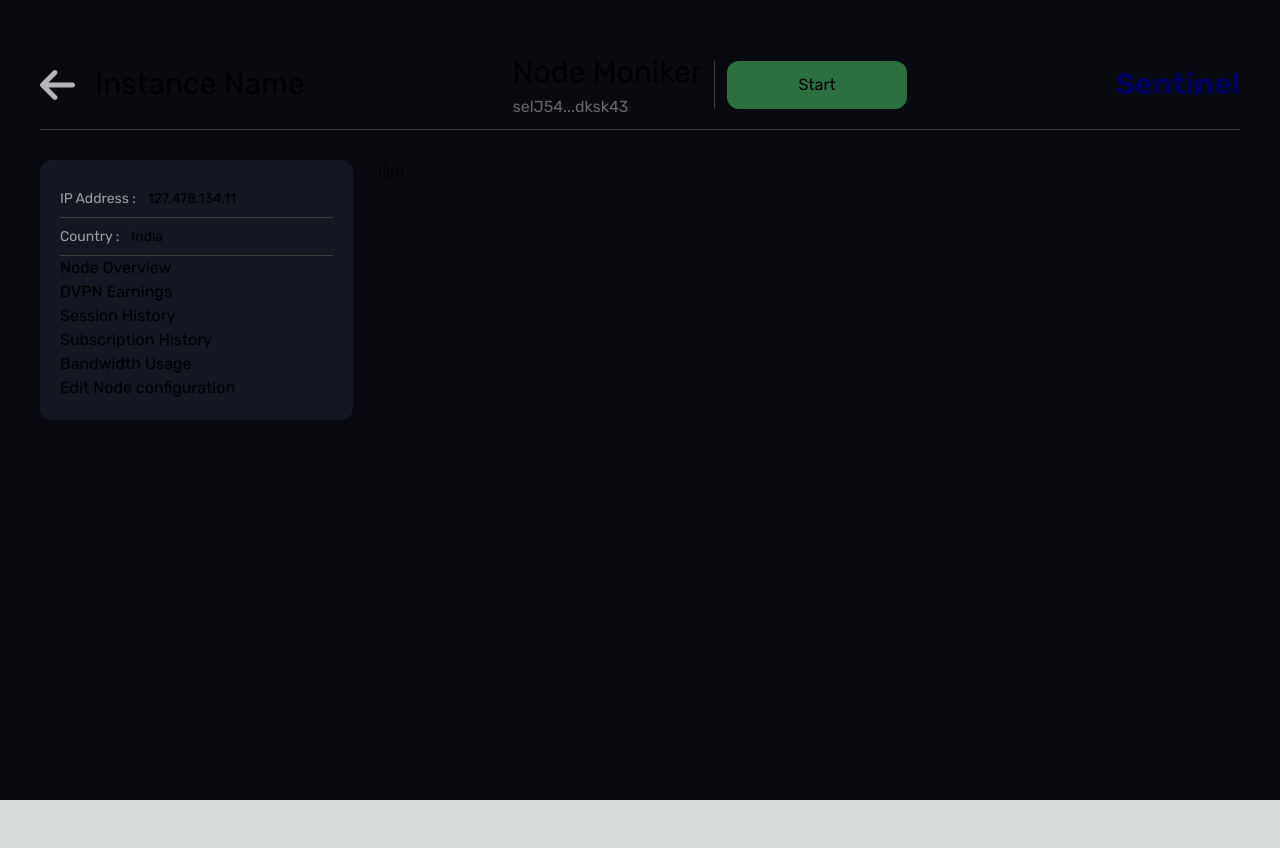
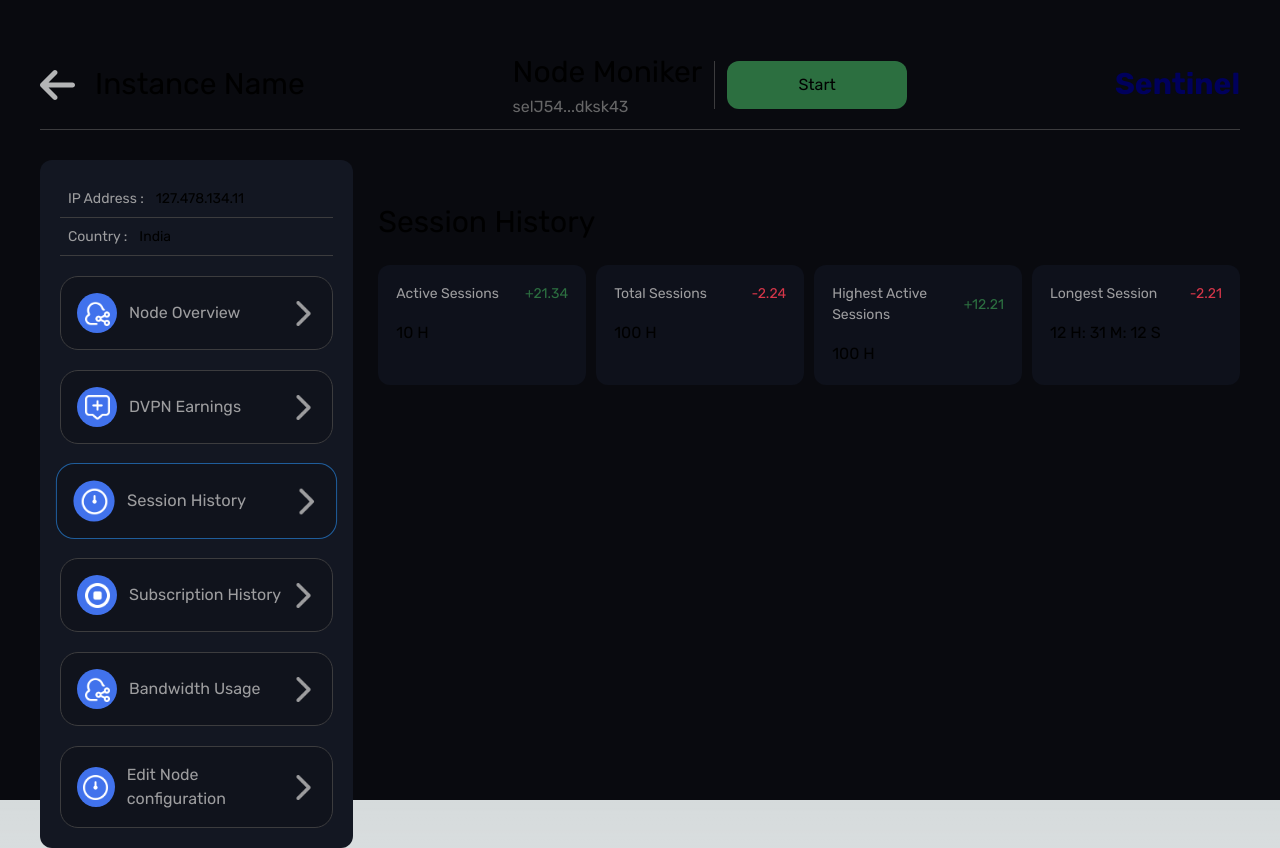
Before and after one commit to DebasisSaikia/sentinel-assignment, a Next.js app: page /dashboard in a window 1280 px wide. Before the commit the page ends 800 px from the top, so only its background shows below. Built offline with nearby package versions, Linux system fonts and the light colour scheme.

Commit message:
top  bar completed

```diff
--- /dev/null
+++ b/src/components/dashboards/chart-container/index.tsx
@@ -0,0 +1,13 @@
+import React from 'react'
+import { MainContainer } from './styles'
+import TopCards from '../top-cards'
+
+const ChartContainer = () => {
+  return (
+    <MainContainer>
+      <TopCards/>
+    </MainContainer>
+  )
+}
+
+export default ChartContainer
--- /dev/null
+++ b/src/components/dashboards/chart-container/styles.ts
@@ -0,0 +1,7 @@
+import { styled } from "styled-components";
+
+const MainContainer = styled.div`
+padding-top: 40px;
+`
+
+export { MainContainer }
--- a/src/components/dashboards/index.tsx
+++ b/src/components/dashboards/index.tsx
@@ -1,12 +1,13 @@
 import React from 'react'
 import { DashBoardViewContainer } from './styles'
 import Sidebar from './sidebar'
+import ChartContainer from './chart-container'
 
 const DashboardView = () => {
   return (
     <DashBoardViewContainer>
       <Sidebar/>
-      <h2>ijim</h2>
+     <ChartContainer/>
     </DashBoardViewContainer>
   )
 }
--- a/src/components/dashboards/sidebar/index.tsx
+++ b/src/components/dashboards/sidebar/index.tsx
@@ -1,6 +1,7 @@
 import React from "react";
-import { SidebarContainer } from "./styles";
+import { CardContainer, SidebarContainer, TextWithIcon } from "./styles";
 import { sideBarData } from "@/data/sidebarData";
+import Image from "next/image";
 
 const SidebarHeading = ({
   title,
@@ -19,7 +20,41 @@ const SidebarHeading = ({
   );
 };
 
-const Sidebar = () => {
+const ContentCard = () => {
+  return (
+    <>
+      {sideBarData?.map((item, index) => {
+        return (
+          <CardContainer
+            key={index}
+            className={item.active ? "active-border" : ""}
+          >
+            <TextWithIcon>
+              <div className="image-container">
+                <Image
+                  src={item.image}
+                  alt={item.title}
+                  height={25}
+                  width={25}
+                />
+              </div>
+              <h3>{item.title}</h3>
+            </TextWithIcon>
+            <Image
+              src="/images/arrow-point-to-right.png"
+              className="arrow-img"
+              alt="arrow"
+              height={25}
+              width={25}
+            />
+          </CardContainer>
+        );
+      })}
+    </>
+  );
+};
+
+const Sidebar: React.FC = () => {
   return (
     <SidebarContainer>
       <SidebarHeading
@@ -28,13 +63,7 @@ const Sidebar = () => {
         value="127.478.134.11"
       />
       <SidebarHeading className="country" title="Country " value="India" />
-      {sideBarData?.map((item, index) => {
-        return (
-          <div key={index}>
-            <h1>{item?.title}</h1>
-          </div>
-        );
-      })}
+      <ContentCard />
     </SidebarContainer>
   );
 };
--- a/src/components/dashboards/sidebar/styles.ts
+++ b/src/components/dashboards/sidebar/styles.ts
@@ -10,6 +10,7 @@ const SidebarContainer = styled.div`
         font-size: 14px;
         padding-top:8px;
         padding-bottom: 8px;
+        padding-left: 8px;
         span{
             color: #9D9D9F;
         }
@@ -18,6 +19,49 @@ const SidebarContainer = styled.div`
         border-bottom: 1px solid rgb(60,60,62);
         border-top: 1px solid rgb(60,60,62);
     }
+    .active-border{
+        border: 1px solid #1f5d9b;
+        transform: scale(1.03);
+    }
 `;
 
-export { SidebarContainer };
+const CardContainer = styled.div`
+display: flex;
+align-items: center;
+background-color: #10131c;
+padding: 16px;
+border-radius: 18px;
+border: 1px solid rgb(60,60,62);
+margin-top: 20px;
+justify-content: space-between;
+cursor: pointer;
+.image-container{
+    background-color: #4172ec;
+    height: 40px;
+    width: 40px;
+    border-radius: 50%;
+    display: flex;
+    justify-content: center;
+    align-items: center;
+}
+h3{
+    color: #9D9D9F;
+}
+&:hover{
+    transition: all 0.4s ease-in-out;
+    transform: scale(1.03);
+    .arrow-img{
+        rotate: 10deg;
+        transition: all 0.5s ease-in-out;
+
+    }
+}
+`
+
+const TextWithIcon = styled.div`
+display: flex;
+align-items: center;
+gap: 12px;
+`
+
+export { SidebarContainer, CardContainer, TextWithIcon };
--- /dev/null
+++ b/src/components/dashboards/top-cards/index.tsx
@@ -0,0 +1,38 @@
+import React from "react";
+import { CardWrapper, TopCardContainer } from "./styles";
+import { topBarData } from "@/data/topbarData";
+
+const Cards = () => {
+  return (
+    <div className="top-card">
+      {topBarData?.map((item, index) => {
+        return (
+          <CardWrapper key={index}>
+            <div className="text-value-container">
+              <h3>{item.name}</h3>
+              <p
+                className={
+                  String(item.value)?.includes("+") ? "positive" : "negative"
+                }
+              >
+                {item.value}
+              </p>
+            </div>
+            <p>{item.time}</p>
+          </CardWrapper>
+        );
+      })}
+    </div>
+  );
+};
+
+const TopCards = () => {
+  return (
+    <TopCardContainer>
+      <h1>Session History</h1>
+      <Cards />
+    </TopCardContainer>
+  );
+};
+
+export default TopCards;
--- /dev/null
+++ b/src/components/dashboards/top-cards/styles.ts
@@ -0,0 +1,42 @@
+import { styled } from "styled-components";
+
+const TopCardContainer = styled.div`
+h1{
+    text-transform: capitalize;
+    font-size: 30px;
+}
+.top-card{
+    display: grid;
+    grid-template-columns: repeat(4, 1fr);
+    gap: 10px;
+    margin-top: 20px;
+}
+`
+const CardWrapper = styled.div`
+padding: 18px;
+background-color: #0e111b;
+border-radius: 12px;
+min-height: 120px;
+display: flex;
+flex-direction: column;
+gap: 17px;
+.text-value-container{
+    display: flex;
+    align-items: center;
+    justify-content: space-between;
+    h3{
+        color: #9D9D9F;
+    }
+    h3,p{
+        font-size: 14px;
+    }
+    .positive{
+        color: #2c6f40;
+    }
+    .negative{
+        color: #d63649;
+    }
+}
+`
+
+export { TopCardContainer, CardWrapper}
--- a/src/data/sidebarData.ts
+++ b/src/data/sidebarData.ts
@@ -2,32 +2,38 @@ const sideBarData = [
     {
         title: 'Node Overview',
         path: '/',
-        image: '/images/cloud-share.png'
+        image: '/images/cloud-share.png',
+        active: false
     },
     {
         title: 'DVPN Earnings',
         path: '/',
-        image: '/images/comment-alt-medical.png'
+        image: '/images/comment-alt-medical.png',
+        active: false
     },
     {
         title: 'Session History',
         path: '/dashboard',
-        image: '/images/time-oclock.png'
+        image: '/images/time-oclock.png',
+        active: true
     },
     {
         title: 'Subscription History',
         path: '/dashboard',
-        image: '/images/stop-circle.png'
+        image: '/images/stop-circle.png',
+        active: false
     },
     {
         title: 'Bandwidth Usage',
         path: '/dashboard',
-        image: '/images/cloud-share.png'
+        image: '/images/cloud-share.png',
+        active: false
     },
     {
         title: 'Edit Node configuration',
         path: '/dashboard',
-        image: '/images/time-oclock.png'
+        image: '/images/time-oclock.png',
+        active: false
     },
 ]
 
--- /dev/null
+++ b/src/data/topbarData.ts
@@ -0,0 +1,29 @@
+const topBarData=[
+    {
+        id:1,
+        name:'Active Sessions',
+        value:'+21.34',
+        time: '10 H'
+    },
+    {
+        id:2,
+        name:'Total Sessions',
+        value:'-2.24',
+        time: '100 H'
+    },
+    {
+        id:3,
+        name:'Highest Active Sessions',
+        value:'+12.21',
+        time: '100 H'
+    },
+    {
+        id:4,
+        name:'Longest Session',
+        value:'-2.21',
+        time: '12 H: 31 M: 12 S'
+    },
+
+]
+
+export { topBarData }
```
Also changed, not shown: public/images/arrow-point-to-right.png (added).
